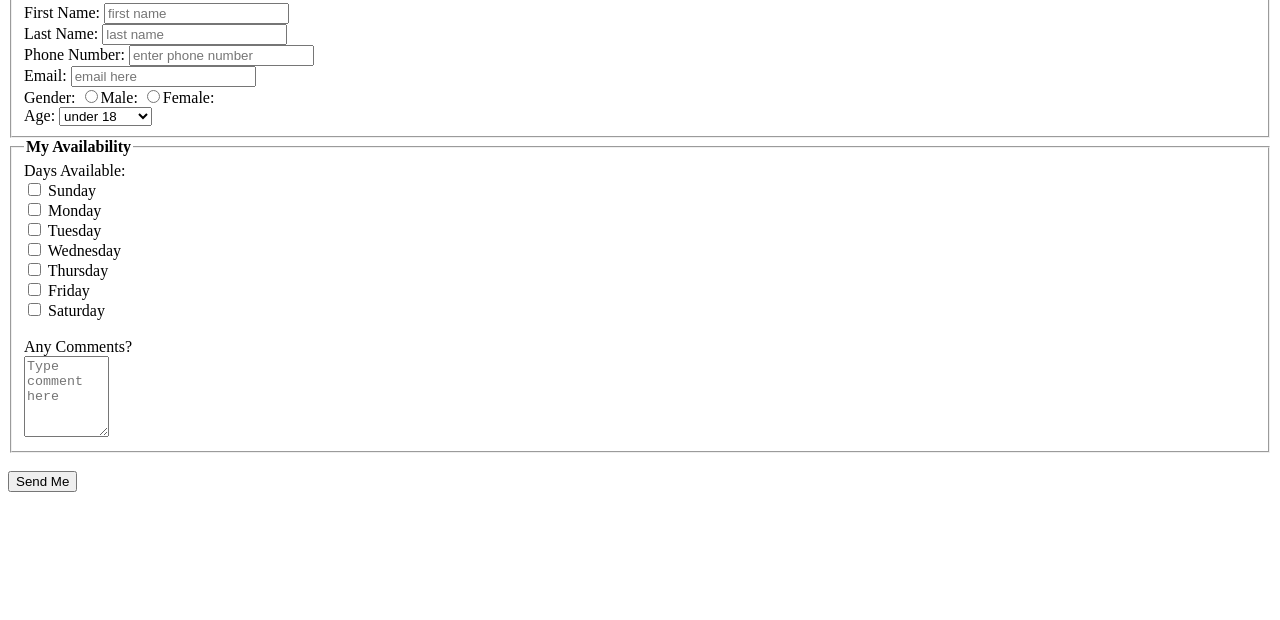
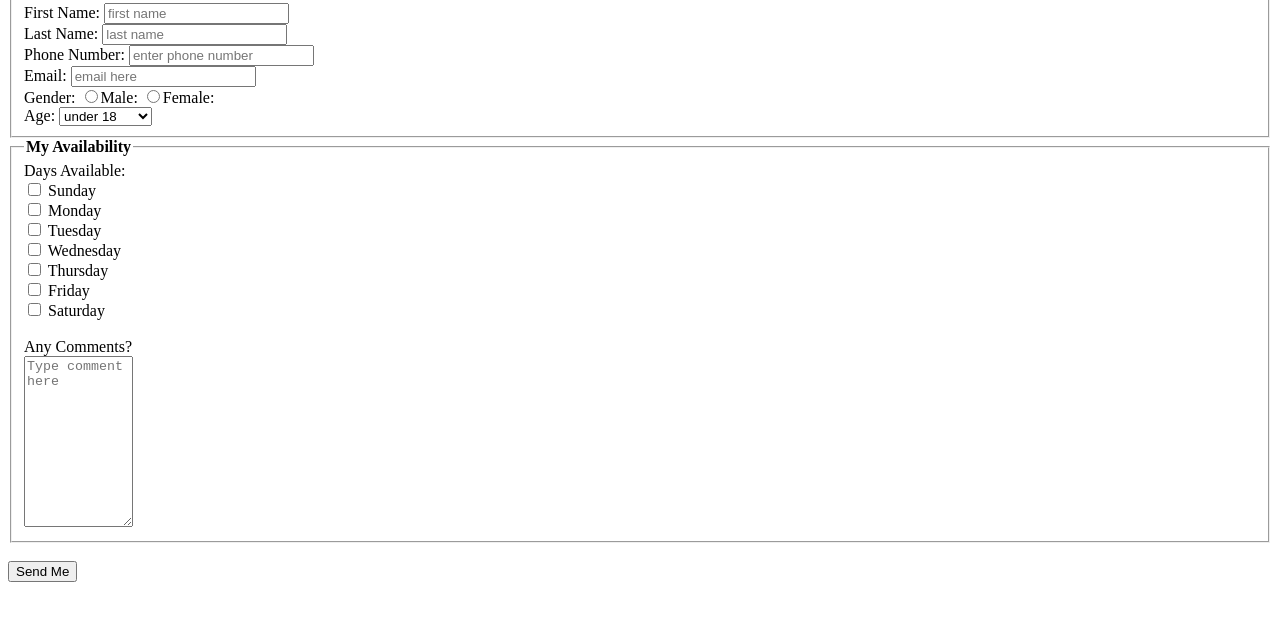
Before and after one commit to skhan125/lab4, a plain HTML site: page index.html in a window 1280 px wide. Shown: the part 100-720 px from the top of the page. Drawn offline with Linux system fonts and the light colour scheme.

Commit message:
Update index.html

```diff
--- a/index.html
+++ b/index.html
@@ -55,7 +55,7 @@
                 <label for="comments_field">Any Comments?</label>
               </div>
               <div>
-                  <textarea id="comments_field" cols="8" rows="5" name="comments_field" placeholder="Type comment here"></textarea>
+                  <textarea id="comments_field" cols="11" rows="11" name="comments_field" placeholder="Type comment here"></textarea>
               </div>
           </fieldset><br>
           <input type="hidden" name=hidden_field value="Skhan125">
```
